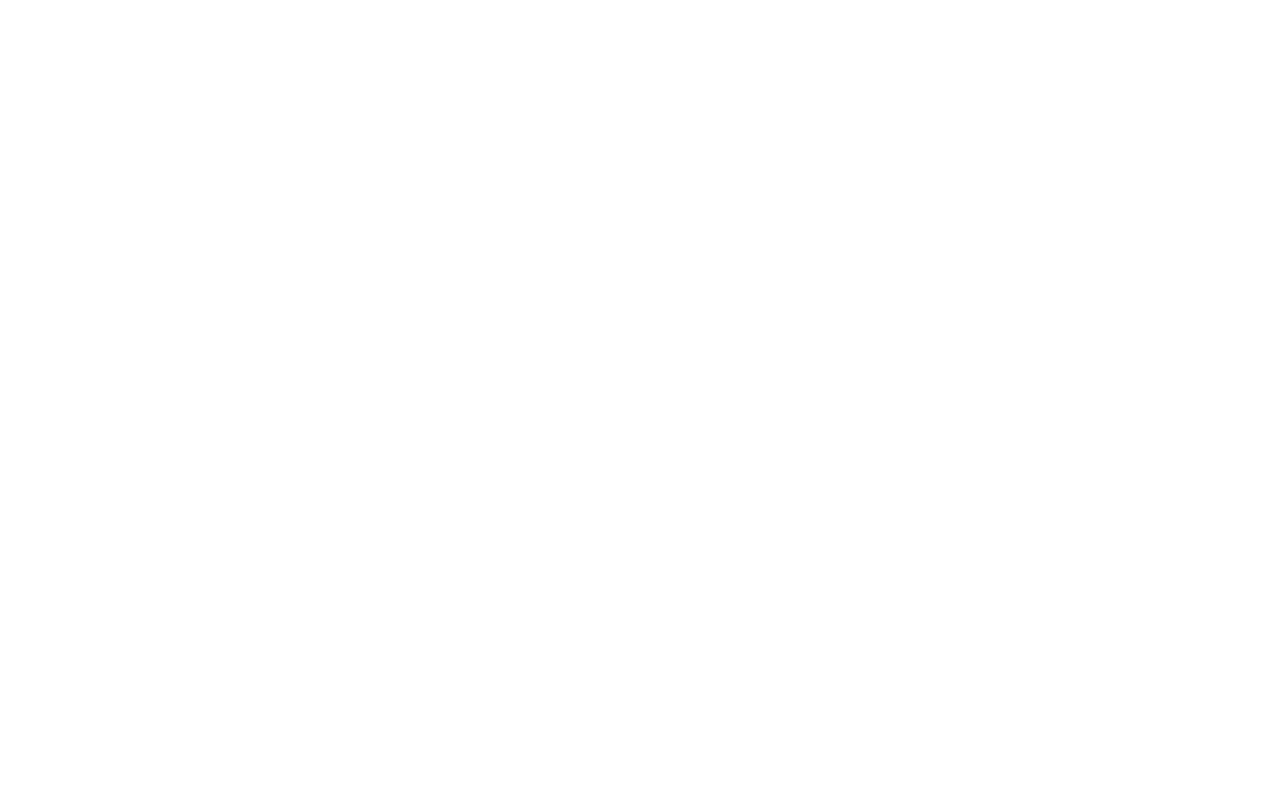
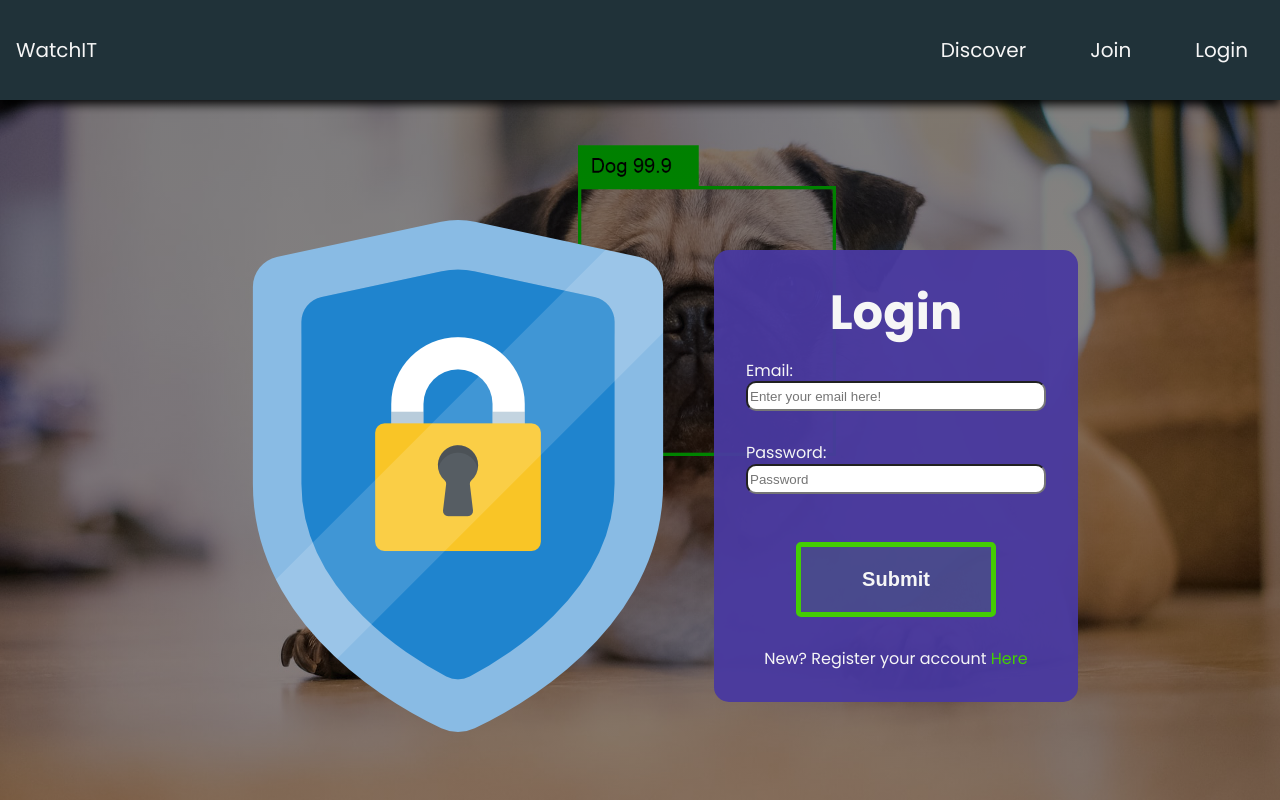
Before and after one commit to PolskaTag/project-watchit, a React (Create React App) app in the folder client/: page /login in a window 1280 px wide. Before the commit this address had no page. Built offline with nearby package versions, Linux system fonts and the light colour scheme.

Commit message:
Basic design of Login.js No login logic yet, and design is only temporary.

```diff
--- a/client/src/App.js
+++ b/client/src/App.js
@@ -19,7 +19,7 @@
 // import Navbar from "./components/Navbar";
 import Discover from "./components/LandingPage/Discover";
 import Join from "./components/LandingPage/Join";
-import SignIn from "./components/LandingPage/SignIn";
+import Login from "./components/LandingPage/Login";
 
 const App = () => {
   return (
--- a/client/src/components/LandingPage/LandingPage.css
+++ b/client/src/components/LandingPage/LandingPage.css
@@ -134,3 +134,57 @@
   background-color: rgba(68, 205, 3, 0.15);
   color: var(--clr-light-green);
 }
+
+/* Login.js */
+.login {
+  display: flex;
+  align-items: center;
+  flex-grow: 1;
+  margin-top: 15vh;
+  justify-content: center;
+}
+
+.login-form {
+  display: flex;
+  flex-direction: column;
+  justify-content: center;
+  align-items: center;
+  background-color: rgba(73, 57, 161, 0.95);
+  padding: 2rem;
+  border-radius: 15px;
+}
+
+.login-form h1 {
+  font-size: var(--fs-h1);
+  margin: 0;
+}
+
+.login-form label {
+  width: 300px;
+  margin: 1rem 0;
+  /* background-color: yellow; */
+}
+
+.login-form label input {
+  /* background-color: inherit;
+  padding: 0;
+  border: none; */
+  width: 100%;
+  height: 30px;
+  border-radius: 10px;
+}
+
+.form-button {
+  margin: 2rem 0;
+}
+
+.form-link {
+  text-decoration: none;
+  color: var(--clr-light-green);
+}
+
+/* .login-logo {
+  position: fixed;
+  left: 0%;
+  bottom: auto;
+} */
--- a/client/src/components/LandingPage/LandingPage.js
+++ b/client/src/components/LandingPage/LandingPage.js
@@ -12,7 +12,7 @@
     <div className="landing-page">
       <header className="landing-header">
         <div className="logo-div">
-          <Link to="/">WT</Link>;
+          <Link to="/">WatchIT</Link>
         </div>
         <nav className="nav">
           <ul className="landing-links">
@@ -23,7 +23,7 @@
               <Link to="/join">Join</Link>
             </li>
             <li>
-              <Link to="/SignIn">Sign In</Link>
+              <Link to="/login">Login</Link>
             </li>
           </ul>
         </nav>
--- /dev/null
+++ b/client/src/components/LandingPage/Login.js
@@ -0,0 +1,36 @@
+import loginLogo from "../images/login.png";
+import { Link } from "react-router-dom";
+export default function Login() {
+  return (
+    <div className="login">
+      <img className="login-logo" src={loginLogo}></img>
+      <form className="login-form">
+        <h1>Login</h1>
+        <label>
+          Email:{" "}
+          <input
+            placeholder="Enter your email here!"
+            type="email"
+            name="email"
+          />
+        </label>
+        <label>
+          Password:{" "}
+          <input placeholder="Password" type="password" name="password" />
+        </label>
+        <input
+          className="action-button form-button"
+          label="hello"
+          type="submit"
+          value="Submit"
+        />
+        <span>
+          New? Register your account{" "}
+          <Link className="form-link" to="/join">
+            Here
+          </Link>
+        </span>
+      </form>
+    </div>
+  );
+}
--- a/client/src/components/LandingPage/SignIn.js
+++ /dev/null
@@ -1,3 +0,0 @@
-export default function SignIn() {
-  return <div>Hello this is SignIn!</div>;
-}
--- a/client/src/index.js
+++ b/client/src/index.js
@@ -5,7 +5,7 @@
 // import "bootstrap/dist/css/bootstrap.min.css";
 import Discover from "./components/LandingPage/Discover";
 import Join from "./components/LandingPage/Join";
-import SignIn from "./components/LandingPage/SignIn";
+import Login from "./components/LandingPage/Login";
 import LandingMain from "./components/LandingPage/LandingMain";
 
 ReactDOM.render(
@@ -16,7 +16,7 @@
           <Route path="/" element={<LandingMain />} />
           <Route path="/discover" element={<Discover />} />
           <Route path="join" element={<Join />} />
-          <Route path="signIn" element={<SignIn />} />
+          <Route path="login" element={<Login />} />
         </Route>
       </Routes>
     </BrowserRouter>
```
